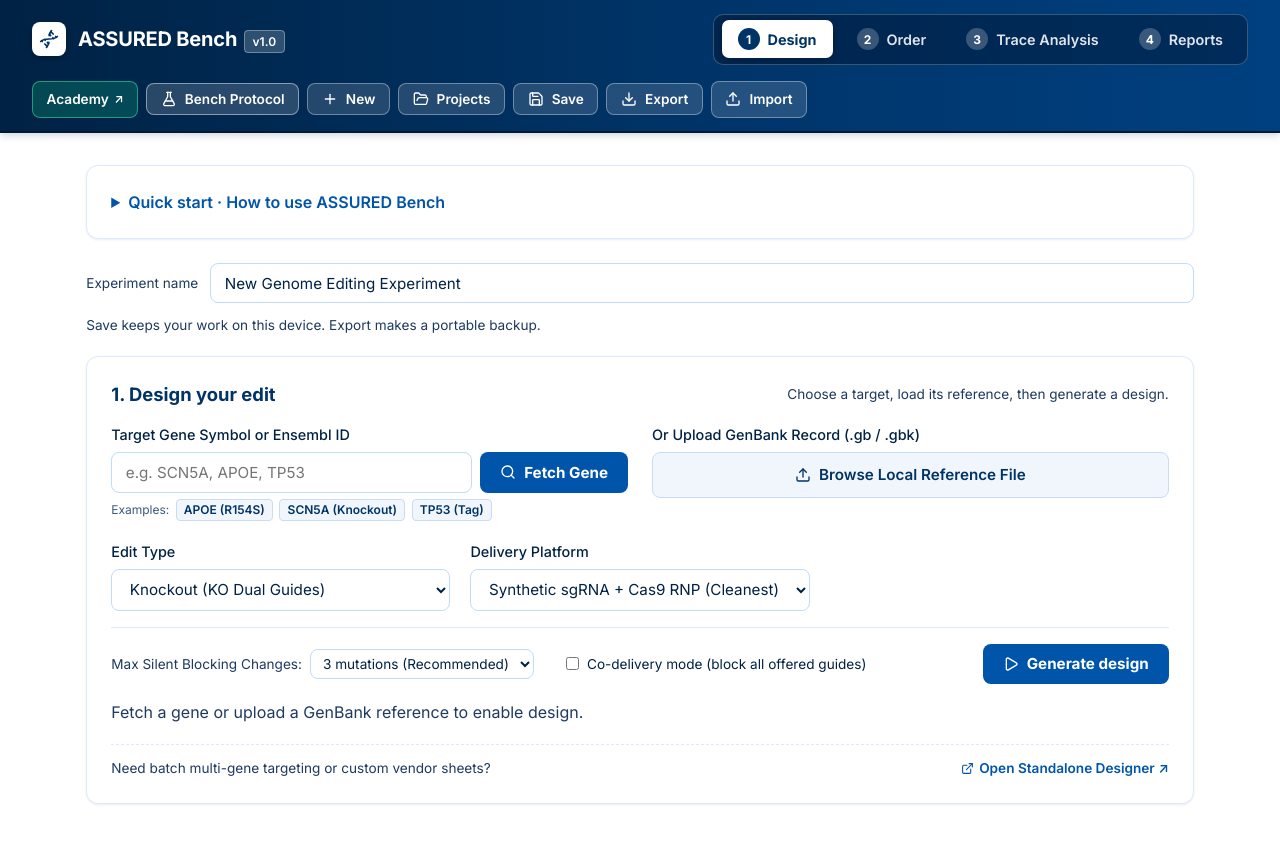
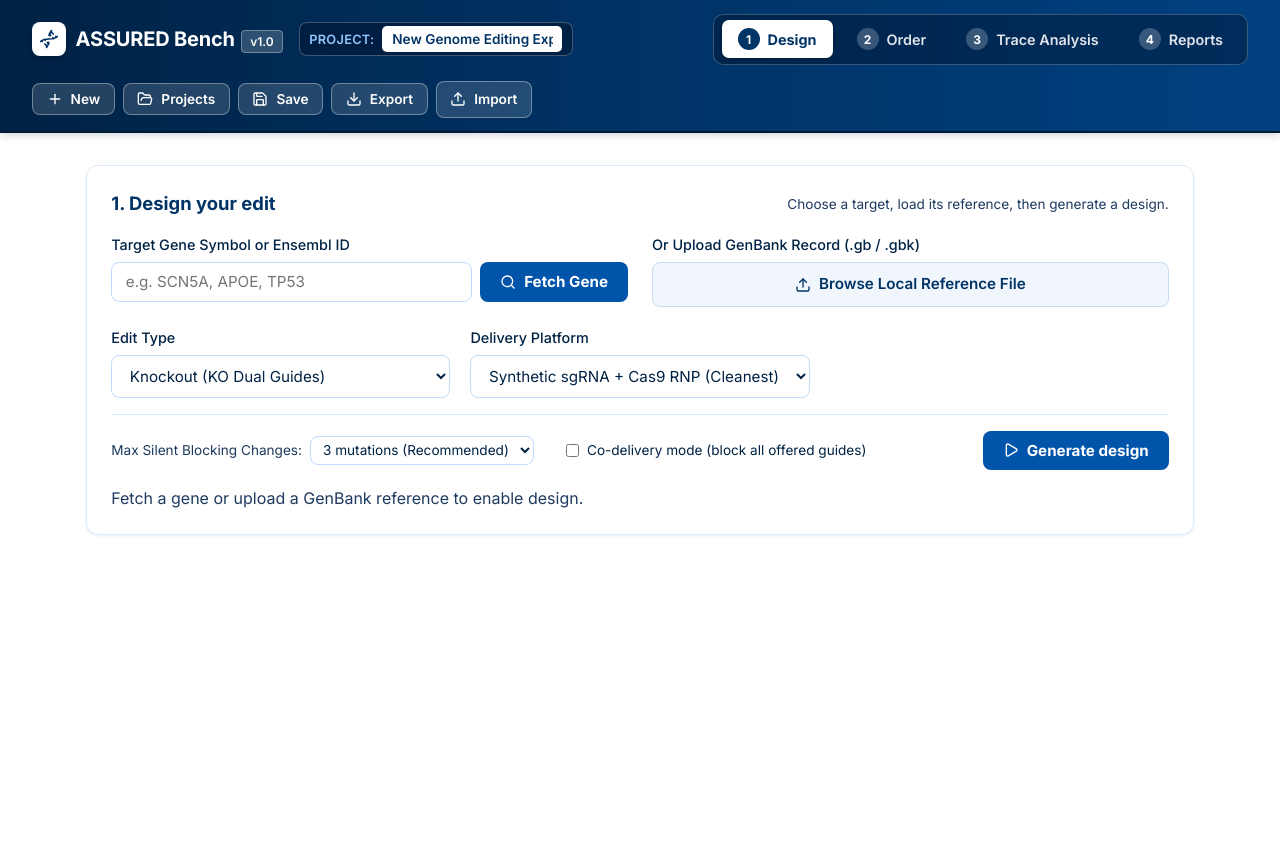
Before and after one commit to Narasimhat/assured-hub, a React (Vite) app in the folder apps/studio/: page / in a window 1280 px wide. Shown: the top 844 px of the page. After the commit the page ends 800 px from the top, so only its background shows below. Built offline with nearby package versions, Linux system fonts and the light colour scheme.

Commit message:
feat(studio,qc): streamline workbench interface for genome engineering scientists

```diff
--- a/apps/studio/src/App.jsx
+++ b/apps/studio/src/App.jsx
@@ -1,4 +1,3 @@
-import { QuickStart } from "./components/common/QuickStart.jsx";
 import React, { useState, useEffect } from "react";
 import { Header } from "./components/layout/Header.jsx";
 import { DesignView } from "./components/design/DesignView.jsx";
@@ -133,6 +132,7 @@
         activeStep={activeStep}
         setActiveStep={setActiveStep}
         currentProject={currentProject}
+        onUpdateProject={handleUpdateProject}
         onNewProject={handleNewProject}
         onSaveProject={handleSave}
         onOpenProjects={() => setShowProjectsModal(true)}
@@ -160,13 +160,6 @@
       )}
 
       <main className="app-container">
-        <QuickStart onNavigate={setActiveStep} onDesignExample={handleDesignExample} isLoadingExample={isLoadingExample} />
-        <div className="project-context">
-          <label htmlFor="experiment-name">Experiment name</label>
-          <input id="experiment-name" value={currentProject.name || ""}
-            onChange={e => handleUpdateProject({ name: e.target.value })} />
-          <span>Save keeps your work on this device. Export makes a portable backup.</span>
-        </div>
         {activeStep === "design" && (
           <DesignView
             key={currentProject.id}
--- a/apps/studio/src/components/design/DesignView.jsx
+++ b/apps/studio/src/components/design/DesignView.jsx
@@ -5,7 +5,7 @@
 import { downloadReportHtml, downloadDesignJson, downloadSchemeSvg } from "../../services/designExport.js";
 import { GuideAlternatives } from "./GuideAlternatives.jsx";
 import { GelSimulator } from "./GelSimulator.jsx";
-import { Search, Play, CheckCircle, AlertTriangle, XCircle, ArrowRight, Upload, Download, FileText, FlaskConical, ExternalLink } from "lucide-react";
+import { Search, Play, CheckCircle, AlertTriangle, XCircle, ArrowRight, Upload, Download, FileText, FlaskConical } from "lucide-react";
 
 export function DesignView({ currentProject, onUpdateProject, onProceedToOrder, onProceedToQc, onOpenProtocol }) {
   const geneInput = currentProject.gene ?? "";
@@ -166,35 +166,6 @@
               </button>
             </div>
 
-            {/* Quick Presets */}
-            <div style={{ display: "flex", gap: "0.4rem", marginTop: "0.4rem", alignItems: "center" }}>
-              <span style={{ fontSize: "0.75rem", color: "var(--text-dim)" }}>Examples:</span>
-              <button
-                type="button"
-                className="btn btn-secondary"
-                style={{ padding: "0.15rem 0.45rem", fontSize: "0.75rem", borderRadius: "4px" }}
-                onClick={() => { setGeneInput("APOE"); setEditType("pm"); setMutation("R154S"); }}
-              >
-                APOE (R154S)
-              </button>
-              <button
-                type="button"
-                className="btn btn-secondary"
-                style={{ padding: "0.15rem 0.45rem", fontSize: "0.75rem", borderRadius: "4px" }}
-                onClick={() => { setGeneInput("SCN5A"); setEditType("ko"); setMutation(""); }}
-              >
-                SCN5A (Knockout)
-              </button>
-              <button
-                type="button"
-                className="btn btn-secondary"
-                style={{ padding: "0.15rem 0.45rem", fontSize: "0.75rem", borderRadius: "4px" }}
-                onClick={() => { setGeneInput("TP53"); setEditType("ct"); setTag("SD40-V5"); }}
-              >
-                TP53 (Tag)
-              </button>
-            </div>
-
             {geneMeta && (
               <p style={{ fontSize: "0.8rem", color: "var(--success)", marginTop: "0.4rem" }}>
                 ✓ Loaded: <strong>{geneMeta.geneSymbol}</strong> ({geneMeta.transcriptId || "Custom Reference"})
@@ -316,20 +287,6 @@
             {error}
           </div>
         )}
-
-        <div style={{ marginTop: "1.25rem", paddingTop: "0.85rem", borderTop: "1px dashed var(--border-color)", fontSize: "0.85rem", color: "var(--text-muted)", display: "flex", alignItems: "center", justifyContent: "space-between", flexWrap: "wrap", gap: "0.5rem" }}>
-          <span>Need batch multi-gene targeting or custom vendor sheets?</span>
-          <a
-            href="/design/"
-            target="_blank"
-            rel="noopener noreferrer"
-            style={{ color: "var(--primary)", textDecoration: "none", display: "inline-flex", alignItems: "center", gap: "0.35rem", fontWeight: 600 }}
-            title="Open standalone ASSURED CRISPR Designer (dual-guide, ssODN donors, vendor sheets)"
-          >
-            <ExternalLink size={13} />
-            <span>Open Standalone Designer ↗</span>
-          </a>
-        </div>
       </div>
 
       {/* Results Display */}
@@ -378,13 +335,8 @@
                 <span>Bench Protocol</span>
               </button>
 
-              <button className="btn btn-secondary" onClick={onProceedToOrder}>
-                <span>Order Reagents</span>
-                <ArrowRight size={16} />
-              </button>
-
-              <button className="btn btn-primary" onClick={onProceedToQc}>
-                <span>Proceed to Trace Analysis</span>
+              <button className="btn btn-primary" onClick={onProceedToOrder}>
+                <span>Proceed to Order</span>
                 <ArrowRight size={16} />
               </button>
             </div>
@@ -466,20 +418,6 @@
                   ))}
                 </tbody>
               </table>
-
-              <div style={{ marginTop: "0.85rem", paddingTop: "0.6rem", borderTop: "1px dashed var(--border-color)", fontSize: "0.8rem", color: "var(--text-muted)", display: "flex", alignItems: "center", justifyContent: "space-between", flexWrap: "wrap", gap: "0.5rem" }}>
-                <span>Need batch multi-gene targeting or custom vendor sheets?</span>
-                <a
-                  href="/design/"
-                  target="_blank"
-                  rel="noopener noreferrer"
-                  style={{ color: "var(--primary)", textDecoration: "none", display: "inline-flex", alignItems: "center", gap: "0.25rem", fontWeight: 600 }}
-                  title="Open standalone ASSURED CRISPR Designer (dual-guide, ssODN donors, vendor sheets)"
-                >
-                  <ExternalLink size={12} />
-                  <span>Open Standalone Designer ↗</span>
-                </a>
-              </div>
             </div>
 
             {/* Donor Repair Template Card */}
@@ -522,12 +460,26 @@
             </div>
           </div>
 
-          <div className="card" hidden={!designResult.guideAlternatives}>
-            <GuideAlternatives result={designResult} />
-          </div>
+          {designResult.guideAlternatives && (
+            <details className="card" style={{ marginTop: "1rem" }}>
+              <summary style={{ cursor: "pointer", fontWeight: 600, color: "var(--text-main)", userSelect: "none" }}>
+                Advanced: Guide Alternatives &amp; Off-Target Rankings
+              </summary>
+              <div style={{ marginTop: "1rem" }}>
+                <GuideAlternatives result={designResult} />
+              </div>
+            </details>
+          )}
 
           {/* In-Silico PCR Agarose Gel Simulator */}
-          <GelSimulator designResult={designResult} currentProject={currentProject} />
+          <details className="card" style={{ marginTop: "1rem" }}>
+            <summary style={{ cursor: "pointer", fontWeight: 600, color: "var(--text-main)", userSelect: "none" }}>
+              Advanced: In-Silico PCR &amp; Agarose Gel Simulator
+            </summary>
+            <div style={{ marginTop: "1rem" }}>
+              <GelSimulator designResult={designResult} currentProject={currentProject} />
+            </div>
+          </details>
         </>
       )}
     </div>
--- a/apps/studio/src/components/layout/Header.jsx
+++ b/apps/studio/src/components/layout/Header.jsx
@@ -1,10 +1,11 @@
 import React from "react";
-import { Dna, Save, FolderOpen, Download, Upload, Plus, FlaskConical } from "lucide-react";
+import { Dna, Save, FolderOpen, Download, Upload, Plus } from "lucide-react";
 
 export function Header({
   activeStep,
   setActiveStep,
   currentProject,
+  onUpdateProject,
   onNewProject,
   onSaveProject,
   onOpenProjects,
@@ -21,13 +22,55 @@
 
   return (
     <header className="app-header">
-      <div className="brand">
-        <div className="brand-icon">
-          <Dna size={20} />
+      <div className="brand" style={{ display: "flex", alignItems: "center", gap: "1rem" }}>
+        <div style={{ display: "flex", alignItems: "center", gap: "0.6rem" }}>
+          <div className="brand-icon">
+            <Dna size={20} />
+          </div>
+          <div>
+            <a className="brand-title" href="/" title="ASSURED home" style={{ textDecoration: "none" }}>ASSURED Bench</a>
+            <span className="brand-badge">v1.0</span>
+          </div>
         </div>
-        <div>
-          <a className="brand-title" href="/" title="ASSURED home" style={{ textDecoration: "none" }}>ASSURED Bench</a>
-          <span className="brand-badge">v1.0</span>
+
+        {/* Inline Project Identity */}
+        <div className="header-project-pill" style={{
+          display: "flex",
+          alignItems: "center",
+          background: "rgba(0, 20, 48, 0.55)",
+          border: "1px solid rgba(255, 255, 255, 0.25)",
+          borderRadius: "8px",
+          padding: "0.2rem 0.6rem",
+          gap: "0.5rem"
+        }}>
+          <label htmlFor="experiment-name" style={{
+            color: "#93c5fd",
+            fontSize: "0.8rem",
+            fontWeight: 600,
+            letterSpacing: "0.02em",
+            textTransform: "uppercase"
+          }}>
+            Project:
+          </label>
+          <input
+            id="experiment-name"
+            type="text"
+            value={currentProject?.name || ""}
+            onChange={e => onUpdateProject && onUpdateProject({ name: e.target.value })}
+            placeholder="Untitled Experiment"
+            aria-label="Experiment name"
+            style={{
+              background: "#ffffff",
+              color: "#003366",
+              border: "1px solid rgba(255, 255, 255, 0.6)",
+              borderRadius: "5px",
+              padding: "0.25rem 0.55rem",
+              fontSize: "0.85rem",
+              fontWeight: 600,
+              width: "180px",
+              outline: "none"
+            }}
+          />
         </div>
       </div>
 
@@ -48,26 +91,6 @@
 
       {/* Project Controls */}
       <div className="project-controls">
-        <a
-          href="/academy/"
-          className="btn btn-secondary"
-          title="Learn stem cell genome engineering in ASSURED Academy"
-          style={{ padding: "0.45rem 0.85rem", fontSize: "0.85rem", background: "rgba(16, 185, 129, 0.25)", color: "#ffffff", borderColor: "rgba(52, 211, 153, 0.6)", textDecoration: "none", display: "inline-flex", alignItems: "center", gap: "0.35rem", fontWeight: 600 }}
-        >
-          <span>Academy</span>
-          <span style={{ fontSize: "0.75rem" }}>↗</span>
-        </a>
-
-        <button
-          className="btn btn-secondary"
-          onClick={onOpenProtocol}
-          title="View wet-lab bench protocol and pipetting checklist"
-          style={{ padding: "0.45rem 0.85rem", fontSize: "0.85rem", background: "rgba(255, 255, 255, 0.16)", color: "#ffffff", borderColor: "rgba(255, 255, 255, 0.45)", fontWeight: 600 }}
-        >
-          <FlaskConical size={16} />
-          <span>Bench Protocol</span>
-        </button>
-
         <button
           className="btn btn-secondary"
           onClick={onNewProject}
--- a/apps/studio/src/components/qc/QcView.jsx
+++ b/apps/studio/src/components/qc/QcView.jsx
@@ -51,7 +51,6 @@
             <button className="btn btn-secondary" onClick={() => downloadReportHtml(currentProject, currentProject.designResult)}>Download design HTML</button>
             <button className="btn btn-secondary" onClick={() => downloadDesignJson(currentProject, currentProject.designResult)}>Download Design JSON</button>
           </>}
-          <a className="btn btn-secondary" href="./demo_traces/apoe_qc_practice.zip" download>Download practice ZIP</a>
         </div>
       </div>
 
--- a/apps/studio/src/styles/main.css
+++ b/apps/studio/src/styles/main.css
@@ -149,6 +149,43 @@
   color: #ffffff;
   font-weight: 600;
   margin-left: 0.4rem;
+}
+
+/* Header Project Name Input Pill */
+.header-project-pill {
+  display: flex;
+  align-items: center;
+  background: rgba(0, 20, 48, 0.45);
+  border: 1px solid rgba(255, 255, 255, 0.22);
+  border-radius: 8px;
+  padding: 0.25rem 0.65rem;
+  gap: 0.5rem;
+}
+
+.header-project-pill label {
+  color: #93c5fd;
+  font-size: 0.8rem;
+  font-weight: 600;
+  letter-spacing: 0.02em;
+  text-transform: uppercase;
+}
+
+.header-project-pill input {
+  background: #ffffff;
+  color: #003366;
+  border: 1px solid rgba(255, 255, 255, 0.6);
+  border-radius: 5px;
+  padding: 0.25rem 0.55rem;
+  font-size: 0.85rem;
+  font-weight: 600;
+  width: 190px;
+  outline: none;
+  transition: border-color 0.15s ease, box-shadow 0.15s ease;
+}
+
+.header-project-pill input:focus {
+  border-color: #38bdf8;
+  box-shadow: 0 0 0 2px rgba(56, 189, 248, 0.35);
 }
 
 /* Pipeline Stepper inside Blue Banner */
```
Also changed, not shown: apps/studio/src/components/order/OrderView.jsx (+8 -1 lines), 1 other file (tests, documents, lock files or other folders).
